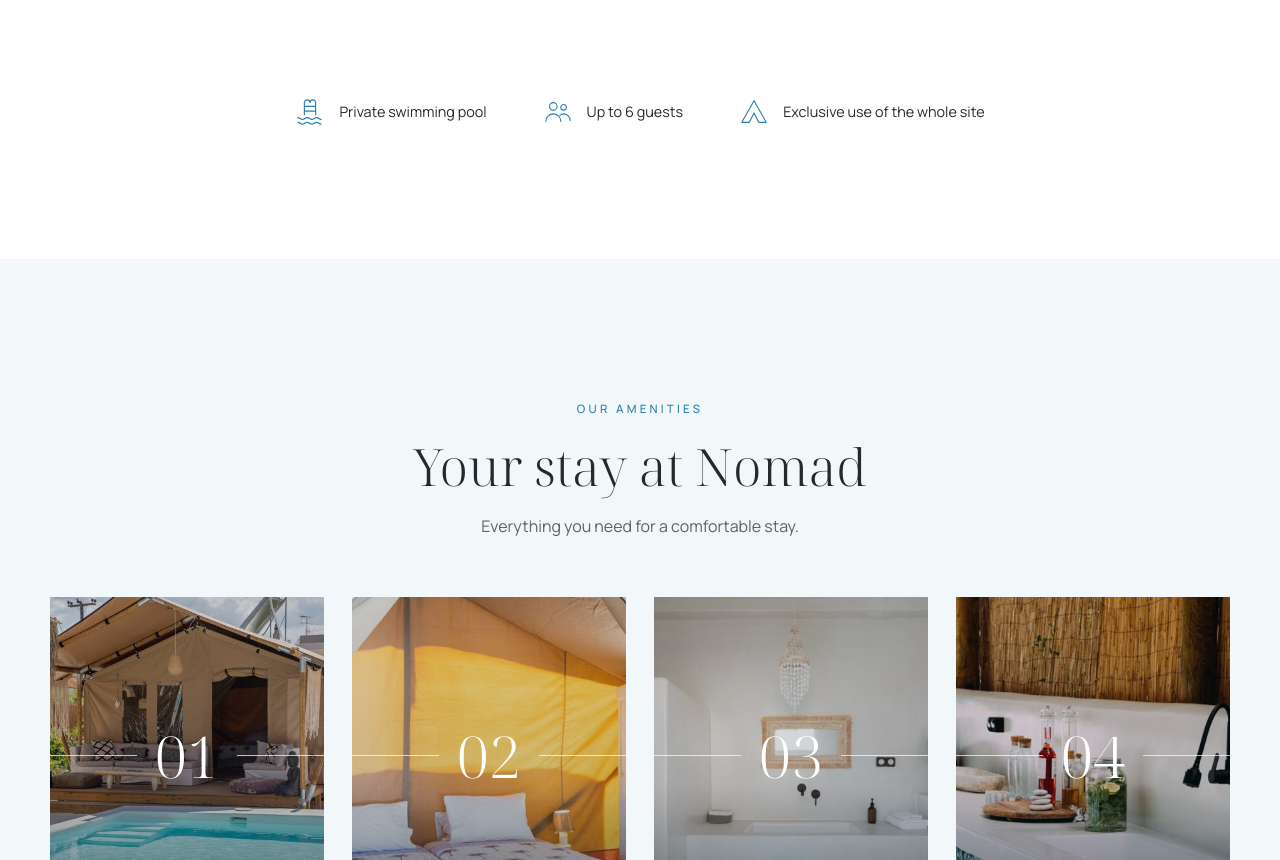
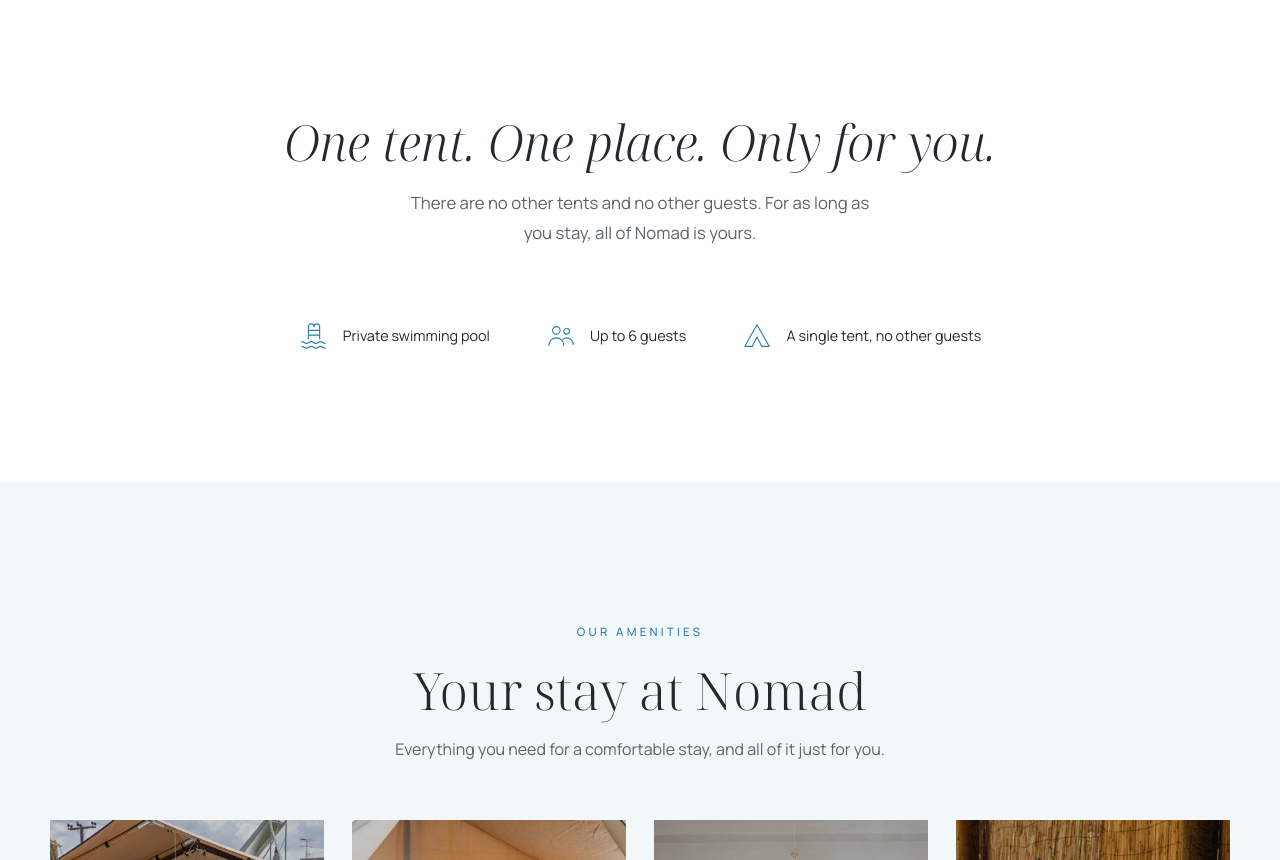
Before and after one commit to manina1-dev/Nomad-Glamping, a plain HTML site: page index.html in a window 1280 px wide. Shown: the part 1940-2800 px from the top of the page. Drawn offline with Linux system fonts and the light colour scheme.

Commit message:
Make it clear that Nomad is a single, fully private tent
New hero label and intro text, a short statement under the intro photos
("One tent. One place. Only for you."), and updated spec line, amenities
subtitle and share/search descriptions.

Co-Authored-By: Claude Opus 5.5 <noreply@anthropic.com>
Claude-Session: https://claude.ai/code/session_01HBGCxN9FqRgaN8RkMpGGTG

```diff
--- a/css/style.css
+++ b/css/style.css
@@ -124,7 +124,10 @@ button { font: inherit; }
 .duo-side { padding-bottom: clamp(0px, 3vw, 40px); }
 .duo-side p { max-width: 34ch; margin-bottom: 36px; }
 .duo-side img { width: min(100%, 340px); aspect-ratio: 2 / 3; object-fit: cover; }
-.specs { list-style: none; padding: 0; margin-top: clamp(56px, 8vw, 100px); display: flex; justify-content: center; flex-wrap: wrap; gap: 18px 56px; }
+.only { text-align: center; margin-top: clamp(64px, 9vw, 120px); }
+.only-line { font-family: var(--display); font-weight: 300; font-style: italic; font-size: clamp(1.900rem, 4vw, 3.100rem); line-height: 1.2; color: var(--ink); margin: 0 0 16px; }
+.only-sub { max-width: 46ch; margin: 0 auto; font-size: 1.050rem; }
+.specs { list-style: none; padding: 0; margin-top: clamp(44px, 6vw, 72px); display: flex; justify-content: center; flex-wrap: wrap; gap: 18px 56px; }
 .specs li { display: flex; align-items: center; gap: 14px; font-size: .900rem; color: var(--ink); }
 .specs svg { width: 30px; height: 30px; fill: none; stroke: var(--accent); stroke-width: 1.200; stroke-linecap: round; stroke-linejoin: round; flex: none; }
 
--- a/index.html
+++ b/index.html
@@ -4,9 +4,9 @@
   <meta charset="utf-8">
   <meta name="viewport" content="width=device-width, initial-scale=1">
   <title>Nomad Glamping | Glamping με ιδιωτική πισίνα | Σχοινιάς</title>
-  <meta name="description" content="Nomad Glamping στον Σχοινιά: αποκλειστικός χώρος glamping με ιδιωτική πισίνα, για έως έξι επισκέπτες.">
+  <meta name="description" content="Nomad Glamping στον Σχοινιά: μία μόνο σκηνή, σε έναν ιδιωτικό χώρο με δική της πισίνα, κουζίνα και μπάνιο, αποκλειστικά για εσάς και την παρέα σας (έως έξι επισκέπτες).">
   <meta property="og:title" content="Nomad Glamping | property with private pool | Schinias, Greece">
-  <meta property="og:description" content="An exclusive glamping site with a private swimming pool, sleeping up to six guests.">
+  <meta property="og:description" content="A single tent on its own private grounds in Schinias, with its own pool, kitchen and bathroom, just for you and up to five companions.">
   <meta property="og:type" content="website">
   <meta property="og:image" content="https://www.nomadglamping.gr/assets/photos/nomad-19.jpg">
   <meta property="og:url" content="https://www.nomadglamping.gr/">
@@ -64,7 +64,7 @@
     <section class="hero" id="top">
       <img class="hero-img" src="assets/photos/nomad-19.jpg" width="1800" height="1200" alt="Η πισίνα και η πέργκολα" data-alt-en="Pool and pergola" fetchpriority="high">
       <div class="hero-copy">
-        <p class="kicker" data-en="Glamping with a private pool">Glamping με ιδιωτική πισίνα</p>
+        <p class="kicker" data-en="One tent · Only for you">Μία σκηνή · Μόνο για εσάς</p>
         <h1 data-en="Life under canvas">Ζωή κάτω από το πανί</h1>
       </div>
       <a class="scroll-cue" href="#about" aria-label="Συνέχεια">
@@ -75,7 +75,7 @@
     <section class="intro" id="about">
       <div class="wrap intro-head">
         <h2 data-en="Welcome to Nomad Glamping, where adventure meets luxury">Καλώς ήρθατε στο Nomad Glamping, εκεί όπου η περιπέτεια συναντά την πολυτέλεια</h2>
-        <p data-en="An exclusive glamping site in Schinias, with a private swimming pool and room for up to six guests.">Ένας αποκλειστικός χώρος glamping στον Σχοινιά, με ιδιωτική πισίνα και φιλοξενία για έως έξι επισκέπτες.</p>
+        <p data-en="Nomad is a single tent on its own private grounds in Schinias. The pool, the outdoor kitchen, the bathroom and every corner of the place are yours alone, for up to six guests.">Το Nomad είναι μία και μοναδική σκηνή, σε έναν ιδιωτικό χώρο στον Σχοινιά. Η πισίνα, η υπαίθρια κουζίνα, το μπάνιο και κάθε γωνιά του χώρου είναι μόνο για εσάς, για έως έξι επισκέπτες.</p>
       </div>
 
       <div class="duo">
@@ -86,6 +86,11 @@
           <p data-en="Indulge in the beauty of nature while enjoying all the comforts of home. Come explore the great outdoors with us and create unforgettable memories.">Απολαύστε την ομορφιά της φύσης με όλες τις ανέσεις του σπιτιού. Ελάτε να εξερευνήσετε μαζί μας τη ζωή στην ύπαιθρο και να φτιάξετε αξέχαστες αναμνήσεις.</p>
           <img src="assets/thumbs/nomad-44.jpg" width="480" height="720" loading="lazy" alt="Ποτήρι και κεράσια δίπλα στην πισίνα" data-alt-en="A glass and cherries by the pool">
         </div>
+      </div>
+
+      <div class="wrap only">
+        <p class="only-line" data-en="One tent. One place. Only for you.">Μία σκηνή. Ένας χώρος. Μόνο για εσάς.</p>
+        <p class="only-sub" data-en="There are no other tents and no other guests. For as long as you stay, all of Nomad is yours.">Δεν υπάρχουν άλλες σκηνές ούτε άλλοι επισκέπτες. Για όσο μένετε, όλο το Nomad είναι δικό σας.</p>
       </div>
 
       <ul class="wrap specs">
@@ -99,7 +104,7 @@
         </li>
         <li>
           <svg viewBox="0 0 32 32" aria-hidden="true"><path d="M16 4 3 27h8l5-10 5 10h8z"/></svg>
-          <span data-en="Exclusive use of the whole site">Αποκλειστική χρήση όλου του χώρου</span>
+          <span data-en="A single tent, no other guests">Μία μόνο σκηνή, χωρίς άλλους επισκέπτες</span>
         </li>
       </ul>
     </section>
@@ -108,7 +113,7 @@
       <div class="wrap center-head">
         <p class="kicker" data-en="Our amenities">Παροχές</p>
         <h2 data-en="Your stay at Nomad">Η διαμονή σας στο Nomad</h2>
-        <p class="sub" data-en="Everything you need for a comfortable stay.">Όλα όσα χρειάζεστε για μια άνετη διαμονή.</p>
+        <p class="sub" data-en="Everything you need for a comfortable stay, and all of it just for you.">Όλα όσα χρειάζεστε για μια άνετη διαμονή, και όλα μόνο για εσάς.</p>
       </div>
       <div class="wrap rooms">
         <article class="room">
--- a/js/main.js
+++ b/js/main.js
@@ -127,7 +127,7 @@ document.addEventListener("keydown", (e) => {
 });
 
 /* ---------- Reveal on scroll ---------- */
-const revealEls = document.querySelectorAll(".intro-head > *, .duo-main, .duo-side, .specs, .center-head, .room, .band-copy, .info-grid, .cal, .gift-grid, .contact-grid, .location, .area-head, .place, .area-cta");
+const revealEls = document.querySelectorAll(".intro-head > *, .duo-main, .duo-side, .only, .specs, .center-head, .room, .band-copy, .info-grid, .cal, .gift-grid, .contact-grid, .location, .area-head, .place, .area-cta");
 if ("IntersectionObserver" in window) {
   const io = new IntersectionObserver((entries) => {
     entries.forEach((en) => { if (en.isIntersecting) { en.target.classList.add("in"); io.unobserve(en.target); } });
```
